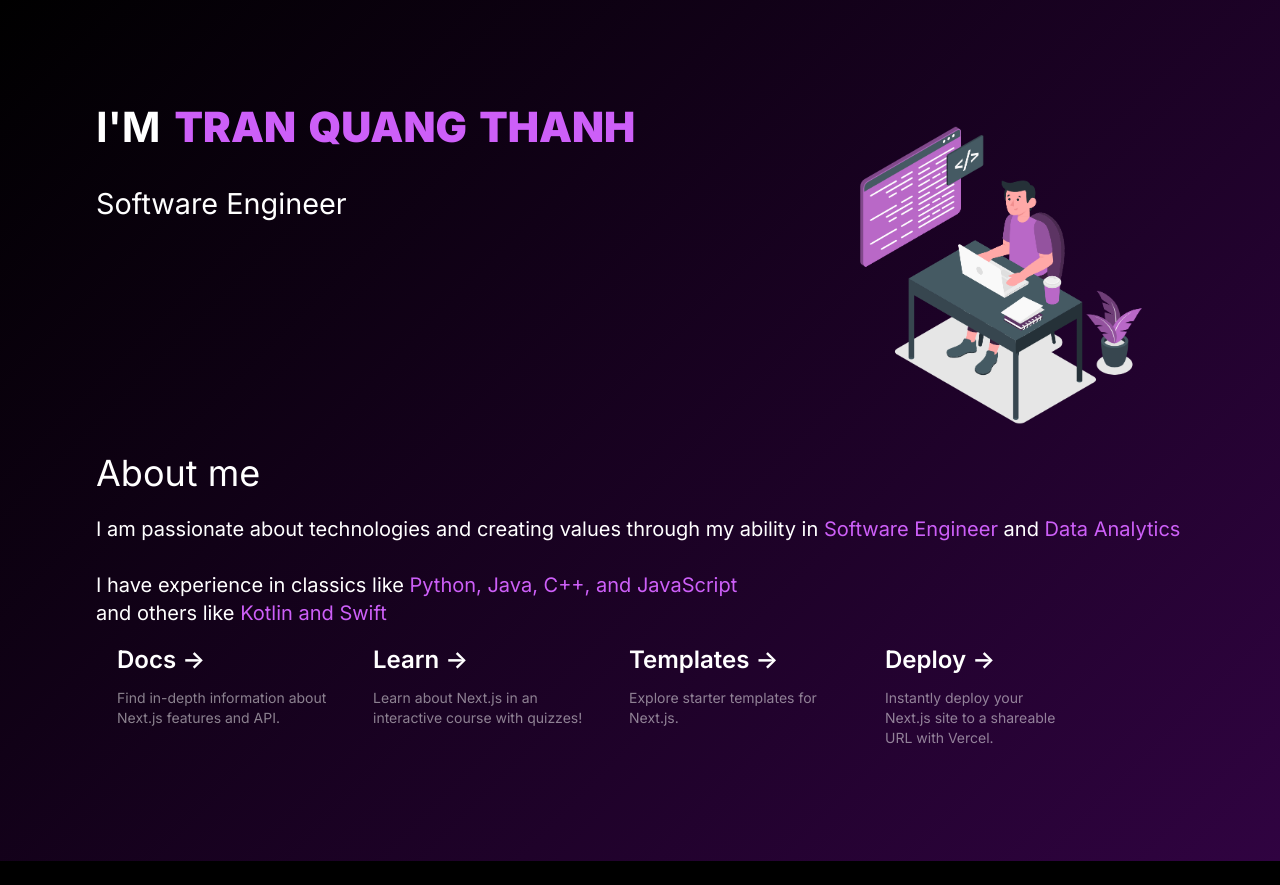
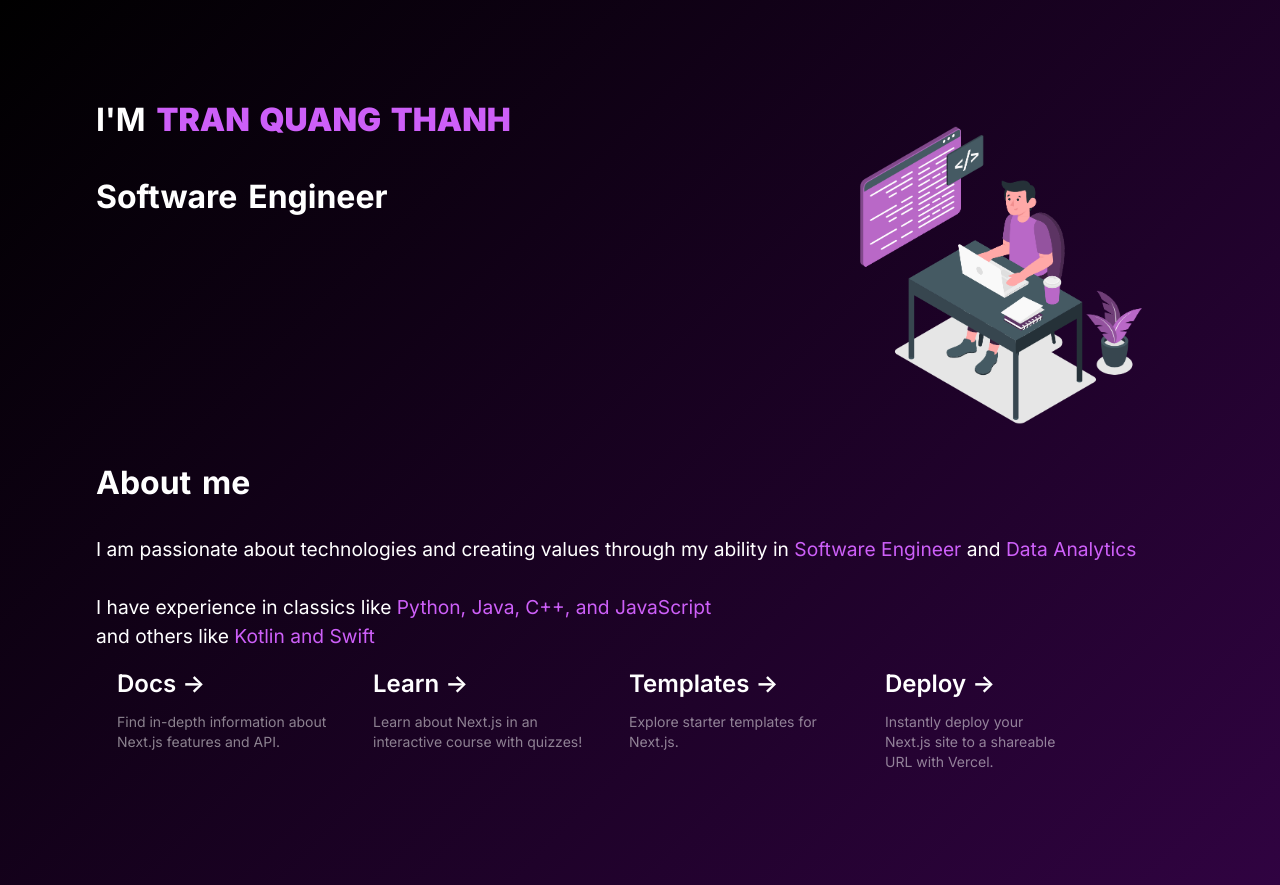
Before and after one commit to tran-quang-thanh/portfolio, a Next.js app: page / in a window 1280 px wide. Before the commit the page ends 861 px from the top, so only its background shows below. Built offline with nearby package versions, Linux system fonts and the light colour scheme.

Commit message:
Add loading useState and update style home page

```diff
--- a/app/globals.css
+++ b/app/globals.css
@@ -16,6 +16,7 @@ body {
       #300341
     )
     rgb(var(--background-start-rgb));
+  font-size: larger;
 }
 
 @layer utilities {
@@ -25,13 +26,9 @@ body {
 }
 
 h1 {
-  font-size: 2.6em;
+  font-size: xx-large;
   font-weight: bold;
   word-spacing: 0.1em;
-}
-
-h2 {
-  font-size: 1.8em;
 }
 
 .color-text {
--- a/app/page.tsx
+++ b/app/page.tsx
@@ -1,13 +1,22 @@
+"use client"
 import Image from "next/image";
+import { useState } from "react";
 
 export default function Home() {
+
+  const [showLoading, setShowLoading] = useState(true);
+
+  function onImageLoad() {
+    setShowLoading(false)
+  }
+
   return (
     <main className="flex min-h-screen flex-col justify-between p-24">
       <div className="grid md:grid-cols-3">
         <div className="col-span-2">
           <h1>I'M <strong className="color-text">TRAN QUANG THANH</strong></h1>
           <br/>
-          <h2>Software Engineer</h2>
+          <h1>Software Engineer</h1>
         </div>
         <div>
           <Image
@@ -15,14 +24,16 @@ export default function Home() {
             alt="Home Logo"
             width={0}
             height={0}
+            onLoad={onImageLoad}
             style={{ width: "100%", height: "auto" }}
             objectFit="contain"
           />
         </div>
       </div>
-
-      <div className="text-xl">
-        <h2>About me</h2>
+      {
+        showLoading ? <></> :
+        <div>
+          <h1>About me</h1>
           <br />
           <p>
             I am passionate about technologies and creating values through my ability in
@@ -35,6 +46,7 @@ export default function Home() {
             and others like <span className="color-text">Kotlin and Swift</span>
           </p>
         </div>
+      }
 
       <div className="mb-32 grid text-center lg:mb-0 lg:w-full lg:max-w-5xl lg:grid-cols-4 lg:text-left">
         <a
```
Lines whose indentation alone changed are shown as unchanged.
